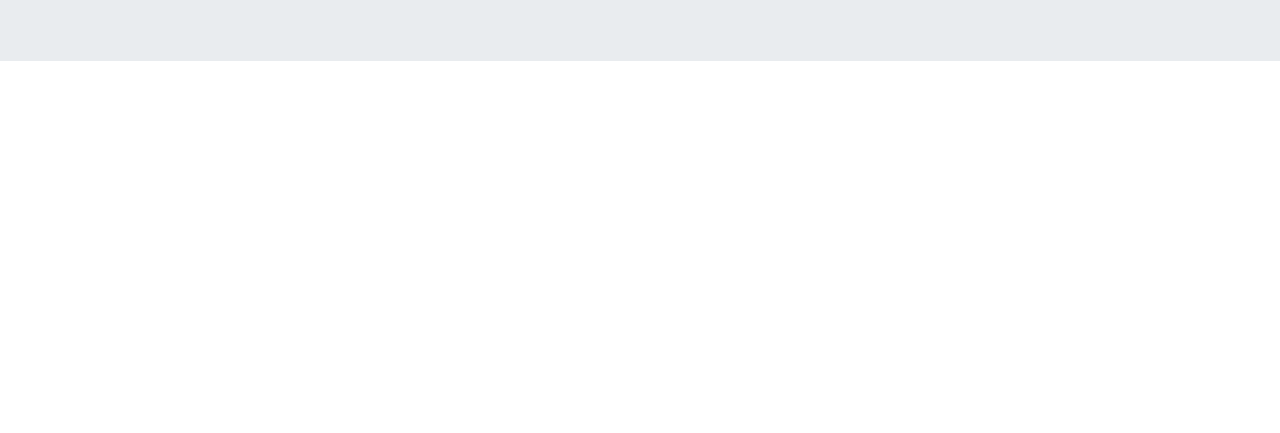
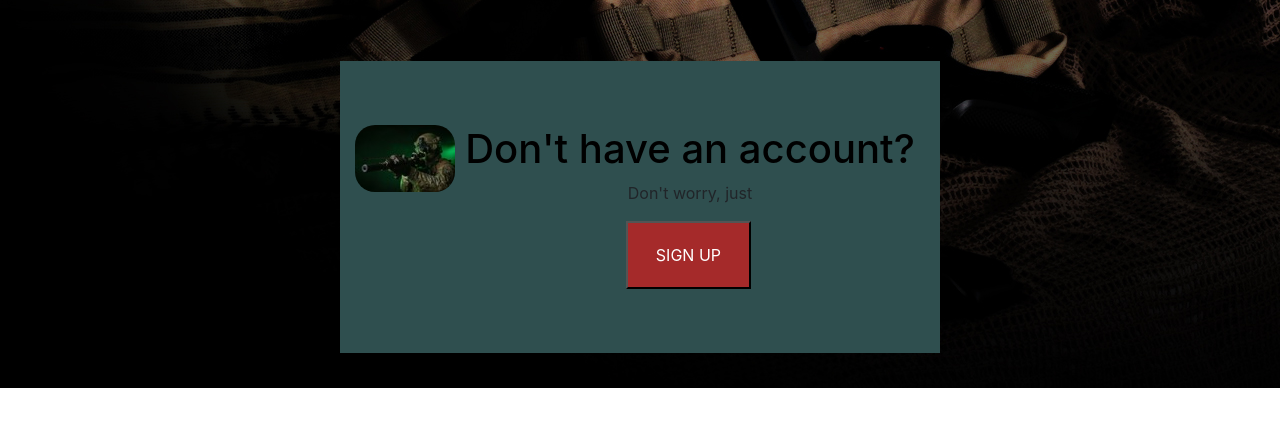
Before and after one commit to alesoldier/airsoft-shop-JS, a website: page login-page.html in a window 1280 px wide. Shown: the part 692-1125 px from the top of the page. Before the commit the page ends 800 px from the top, so only its background shows below. Drawn offline with nearby package versions, Linux system fonts and the light colour scheme.

Commit message:
hotfix: adds style
implements the style on the website

```diff
--- a/login-page.html
+++ b/login-page.html
@@ -2,7 +2,7 @@
     <head>
         <meta charset="UTF-8">
         <meta name="viewport" content="width=1920px, initial-scale=1.0">
-        <link rel="stylesheet" href="css/LOGIN-css.css">
+        <link rel="stylesheet" href="css/login-page.css">
         <title>LOGIN</title>
         <link rel="icon" href="images/favicon.ico">
         <link rel="stylesheet" href="https://cdn.jsdelivr.net/npm/bootstrap@4.4.1/dist/css/bootstrap.min.css" integrity="sha384-Vkoo8x4CGsO3+Hhxv8T/Q5PaXtkKtu6ug5TOeNV6gBiFeWPGFN9MuhOf23Q9Ifjh" crossorigin="anonymous">
```
Also changed, not shown: css/background-soft2.jpeg (added), css/background-soft4.jpeg (added).
